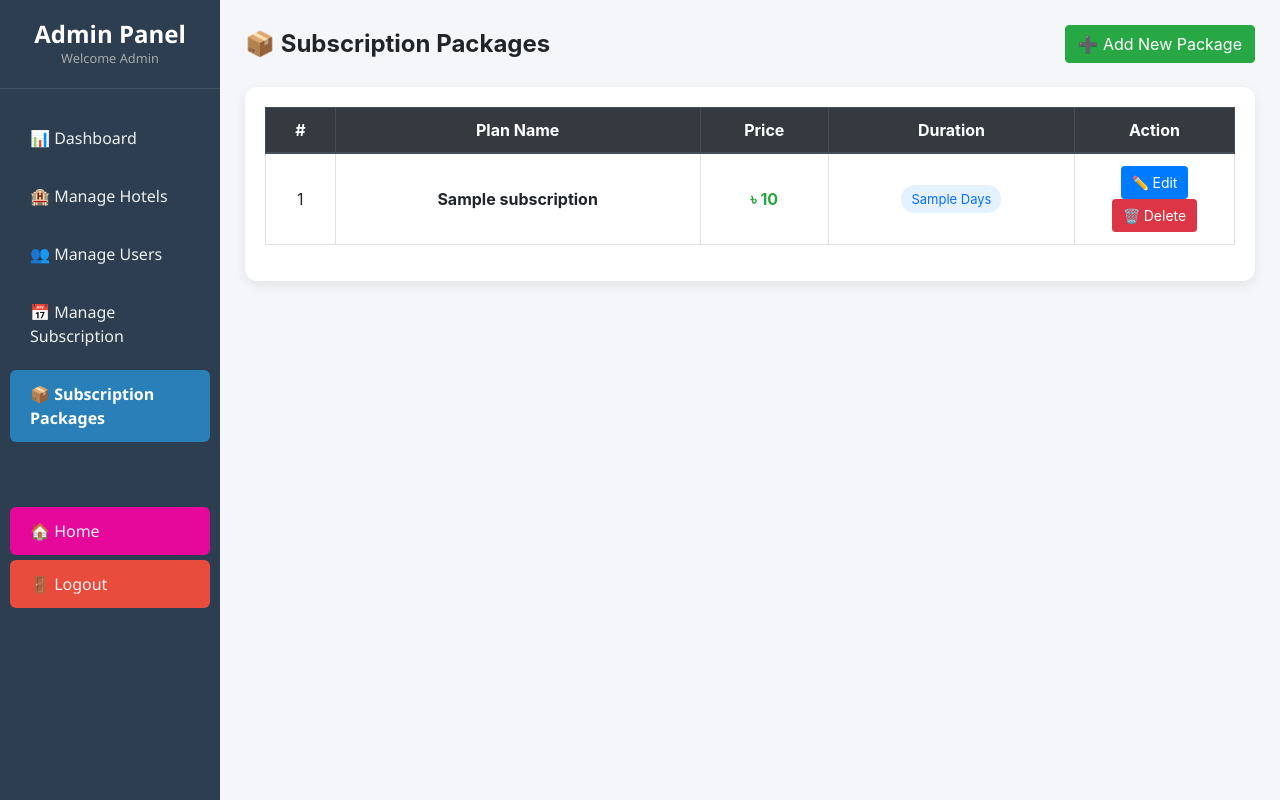
After one commit to Tanvir-Mridul/hotel_booking, a PHP site: page /hotel_booking/admin/manage_packages.php in a window 1280 px wide. The commit adds this page. Run offline with PHP 8.4, Linux system fonts and the light colour scheme; a user stored in the database is signed in; tables that the repository leaves empty or names only in its code hold one stand-in row (values such as "Sample post").

Commit message:
added_sub-pack

```diff
--- a/Note.txt
+++ b/Note.txt
@@ -1,4 +1,4 @@
-1. Search bar dynamic (DB based)
-2. Responsive navbar + login dropdown
+1. Search bar dynamic (DB based)  //done
+2. Responsive navbar + login dropdown // no need
 3.✔ Premium owner এর জন্য special dashboard
 ✔ Flat limit (Free: 1, Premium: Unlimited)
--- a/admin/dashboard.php
+++ b/admin/dashboard.php
@@ -8,7 +8,7 @@ if (!isset($_SESSION['user_id']) || $_SESSION['role'] != 'admin') {
 }
 
 include "../db_connect.php";
-include "../header.php";
+
 include "../cron/expire_subscriptions.php";
 
 // Count stats
--- /dev/null
+++ b/admin/manage_packages.php
@@ -0,0 +1,128 @@
+<?php
+session_start();
+include "../db_connect.php";
+include "sidebar.php";
+
+if (!isset($_SESSION['user_id']) || $_SESSION['role'] != 'admin') {
+    header("Location: ../login.php");
+    exit();
+}
+
+/* ===== DELETE PACKAGE ===== */
+if (isset($_GET['delete'])) {
+    $id = intval($_GET['delete']);
+    mysqli_query($conn, "DELETE FROM subscriptions WHERE id='$id'");
+    header("Location: manage_packages.php");
+    exit();
+}
+
+$packages = mysqli_query($conn, "SELECT * FROM subscriptions ORDER BY id DESC");
+?>
+
+<!DOCTYPE html>
+<html lang="en">
+<head>
+    <title>Manage Subscription Packages</title>
+    <link rel="stylesheet" href="https://stackpath.bootstrapcdn.com/bootstrap/4.5.2/css/bootstrap.min.css">
+
+    <style>
+        body{
+            background:#f4f6f9;
+        }
+        .main{
+            margin-left:220px; /* sidebar width adjust */
+            padding:25px;
+        }
+        .card{
+            border-radius:12px;
+            box-shadow:0 4px 12px rgba(0,0,0,0.08);
+            border:none;
+        }
+        .card-header{
+            border-radius:12px 12px 0 0;
+        }
+        table th, table td{
+            vertical-align:middle!important;
+        }
+        .badge-days{
+            background:#e3f2fd;
+            color:#0d6efd;
+            padding:6px 10px;
+            border-radius:20px;
+            font-size:13px;
+        }
+        .btn-sm{
+            padding:5px 10px;
+        }
+        .table-hover tbody tr:hover{
+            background:#f1f7ff;
+        }
+    </style>
+</head>
+
+<body>
+
+<div class="main">
+
+    <!-- Page Title -->
+    <div class="d-flex justify-content-between align-items-center mb-4">
+        <h4 class="font-weight-bold mb-0">📦 Subscription Packages</h4>
+        <a href="add_package.php" class="btn btn-success">
+            ➕ Add New Package
+        </a>
+    </div>
+
+    <!-- Card -->
+    <div class="card">
+        <div class="card-body">
+
+            <div class="table-responsive">
+                <table class="table table-bordered table-hover text-center">
+                    <thead class="thead-dark">
+                        <tr>
+                            <th>#</th>
+                            <th>Plan Name</th>
+                            <th>Price</th>
+                            <th>Duration</th>
+                            <th width="160">Action</th>
+                        </tr>
+                    </thead>
+                    <tbody>
+                    <?php if(mysqli_num_rows($packages)>0): ?>
+                        <?php while($p = mysqli_fetch_assoc($packages)): ?>
+                        <tr>
+                            <td><?= $p['id'] ?></td>
+                            <td class="font-weight-bold"><?= htmlspecialchars($p['name']) ?></td>
+                            <td class="text-success font-weight-bold">৳ <?= $p['price'] ?></td>
+                            <td>
+                                <span class="badge-days"><?= $p['duration_days'] ?> Days</span>
+                            </td>
+                            <td>
+                                <a href="edit_package.php?id=<?= $p['id'] ?>"
+                                   class="btn btn-primary btn-sm">
+                                   ✏ Edit
+                                </a>
+                                <a href="?delete=<?= $p['id'] ?>"
+                                   onclick="return confirm('Are you sure to delete this package?')"
+                                   class="btn btn-danger btn-sm">
+                                   🗑 Delete
+                                </a>
+                            </td>
+                        </tr>
+                        <?php endwhile; ?>
+                    <?php else: ?>
+                        <tr>
+                            <td colspan="5" class="text-muted">No packages found</td>
+                        </tr>
+                    <?php endif; ?>
+                    </tbody>
+                </table>
+            </div>
+
+        </div>
+    </div>
+
+</div>
+
+</body>
+</html>
--- a/admin/sidebar.php
+++ b/admin/sidebar.php
@@ -18,8 +18,12 @@ $current_page = basename($_SERVER['PHP_SELF']);
     <div class="sidebar-links">
         <a href="dashboard.php" class="<?= $current_page=='dashboard.php'?'active':'' ?>">📊 Dashboard</a>
         <a href="hotels.php" class="<?= $current_page=='hotels.php'?'active':'' ?>">🏨 Manage Hotels</a>
+
         <a href="users.php" class="<?= $current_page=='users.php'?'active':'' ?>">👥 Manage Users</a>
         <a href="manage_subscriptions.php" class="<?= $current_page=='manage_subscriptions.php'?'active':'' ?>">📅 Manage Subscription</a>
+        <a href="manage_packages.php"class="<?= $current_page=='manage_packages.php'?'active':'' ?>">📦 Subscription Packages</a>
+
+        <a href="../index.php" class="home">🏠 Home</a>
         <a href="../logout.php" class="logout">🚪 Logout</a>
     </div>
 </div>
@@ -37,6 +41,7 @@ $current_page = basename($_SERVER['PHP_SELF']);
     color: #fff;
     font-family: 'Segoe UI', sans-serif;
 }
+
 
 .sidebar-header {
     padding: 20px;
@@ -58,6 +63,7 @@ $current_page = basename($_SERVER['PHP_SELF']);
     padding: 20px 0;
     display: flex;
     flex-direction: column;
+
 }
 
 .sidebar-links a {
@@ -74,12 +80,14 @@ $current_page = basename($_SERVER['PHP_SELF']);
     background: #3498db;
     color: #fff;
     transform: translateX(3px);
+    text-decoration: none;
 }
 
 .sidebar-links a.active {
     background: #2980b9;
     color: #fff;
     font-weight: 600;
+    text-decoration: none;
 }
 
 .sidebar-links a.logout {
@@ -91,4 +99,16 @@ $current_page = basename($_SERVER['PHP_SELF']);
 .sidebar-links a.logout:hover {
     background: #c0392b;
 }
+
+.sidebar-links a.home {
+    background: #e6079bff;
+    margin-top: 60px;
+    margin-bottom: 5px;
+}
+
+.sidebar-links a.home:hover {
+    background: #f0084dff;
+}
 </style>
+
+</style>
```
Also changed, not shown: admin/add_package.php (added, +57 -0 lines), admin/edit_package.php (added, +63 -0 lines), owner/dashboard.php (+72 -9 lines).
